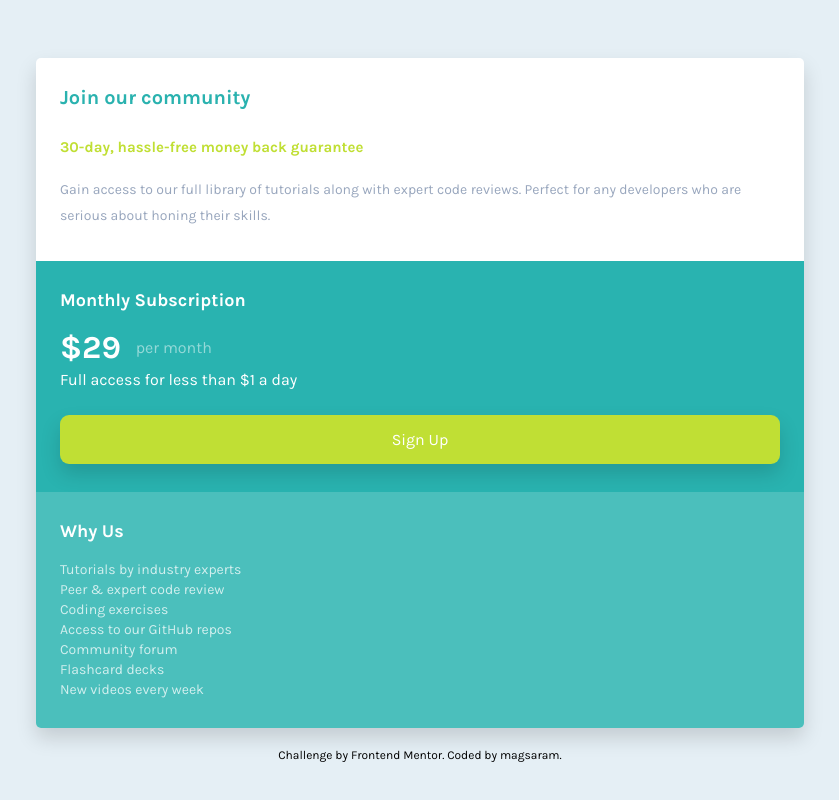
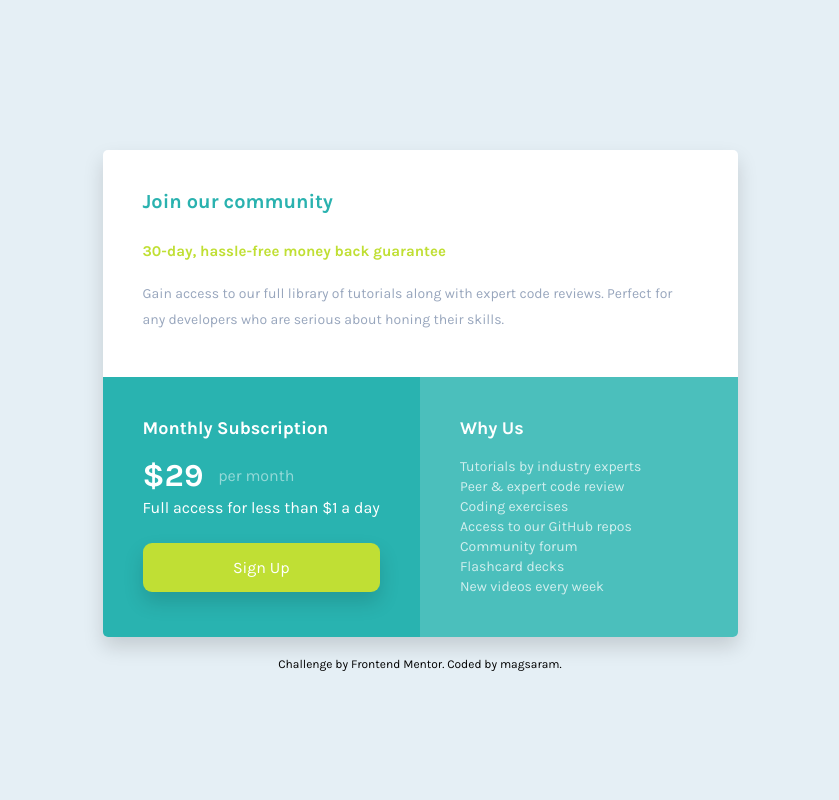
Before and after one commit to magsaram/Single-price-grid-component, a plain HTML site: page index.html in a window 1280 px wide. Shown: the whole page, without its empty margins (220-1059 px from the left). Drawn offline with Linux system fonts and the light colour scheme.

Commit message:
finish desktop version

```diff
--- a/css/style.css
+++ b/css/style.css
@@ -17,6 +17,7 @@ body {
 main {
   width: 60%;
   min-width: 311px;
+  max-width: 635px;
   margin: 20px 0;
   border-radius: 5px;
   overflow: hidden;
@@ -111,3 +112,17 @@ footer a {
   text-decoration: none;
   color: black;
 }
+@media (min-width: 700px) {
+  main {
+    display: flex;
+    flex-wrap: wrap;
+  }
+  .join {
+    padding: 40px;
+  }
+  .signup,
+  .whyus {
+    width: 50%;
+    padding: 40px;
+  }
+}
```
